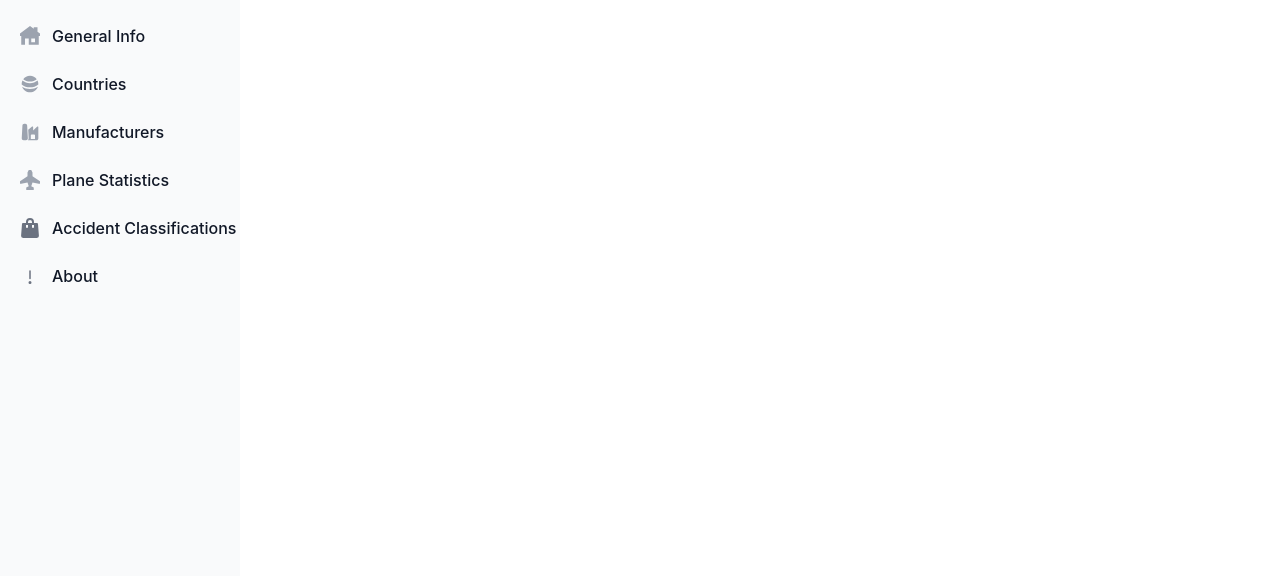
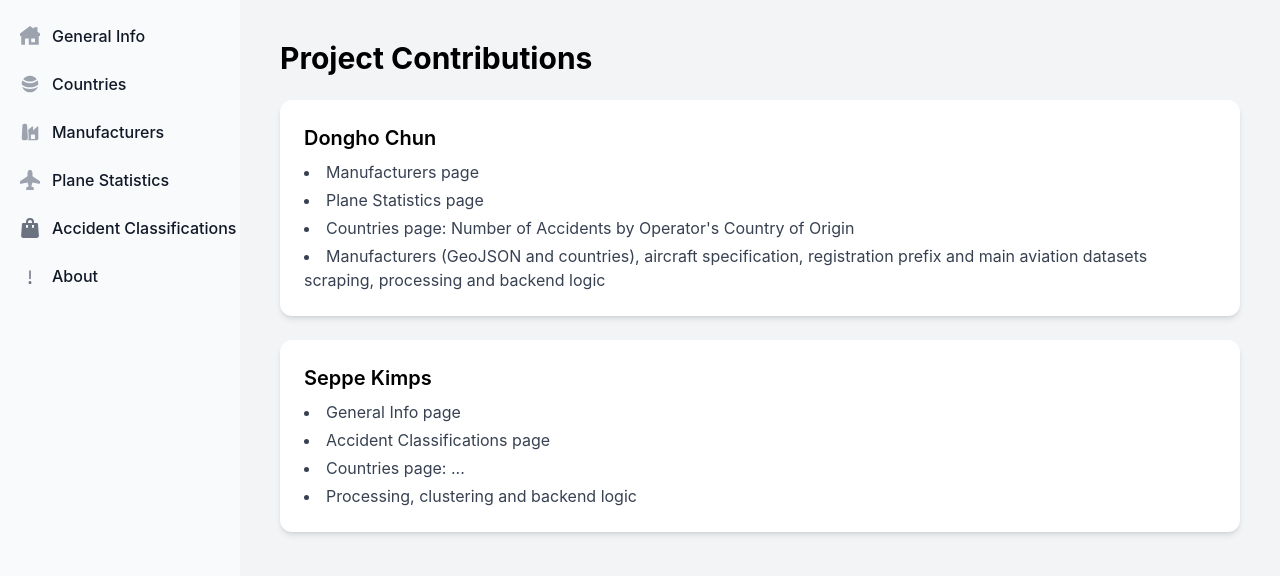
Before and after one commit to DonghoC-1951754/infovis, a React (Create React App) app in the folder aviation/: page /about in a window 1280 px wide. Shown: the top 576 px of the page. Built offline with nearby package versions, Linux system fonts and the light colour scheme.

Commit message:
awefweawefafwea

```diff
--- a/aviation/src/pages/About.js
+++ b/aviation/src/pages/About.js
@@ -1,11 +1,46 @@
-import React, { useState, useEffect } from "react";
+import React from "react";
 import SidePanel from "../components/Sidepanel";
-import * as d3 from "d3";
 
 const About = () => {
+  const contributors = [
+    {
+      name: "Dongho Chun",
+      contributions: [
+        "Manufacturers page",
+        "Plane Statistics page",
+        "Countries page: Number of Accidents by Operator's Country of Origin",
+        "Manufacturers (GeoJSON and countries), aircraft specification, registration prefix and main aviation datasets scraping, processing and backend logic",
+      ],
+    },
+    {
+      name: "Seppe Kimps",
+      contributions: [
+        "General Info page",
+        "Accident Classifications page",
+        "Countries page: ...",
+        "Processing, clustering and backend logic",
+      ],
+    },
+  ];
+
   return (
     <div className="h-screen flex">
       <SidePanel />
+      <div className="flex-1 p-10 bg-gray-100 overflow-y-auto">
+        <h1 className="text-3xl font-bold mb-6">Project Contributions</h1>
+        <ul className="space-y-6">
+          {contributors.map((person, index) => (
+            <li key={index} className="bg-white p-6 rounded-xl shadow-md">
+              <h2 className="text-xl font-semibold mb-2">{person.name}</h2>
+              <ul className="list-disc list-inside text-gray-700 space-y-1">
+                {person.contributions.map((item, idx) => (
+                  <li key={idx}>{item}</li>
+                ))}
+              </ul>
+            </li>
+          ))}
+        </ul>
+      </div>
     </div>
   );
 };
```
